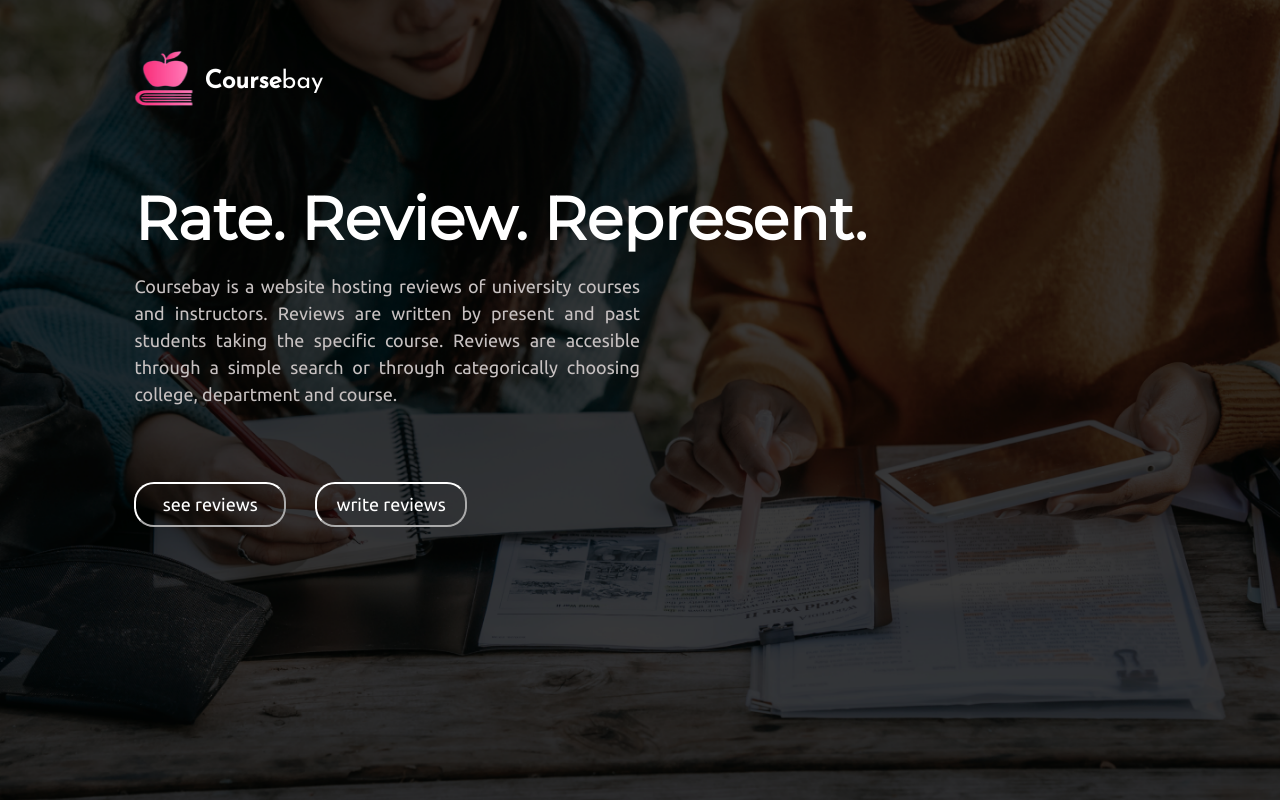
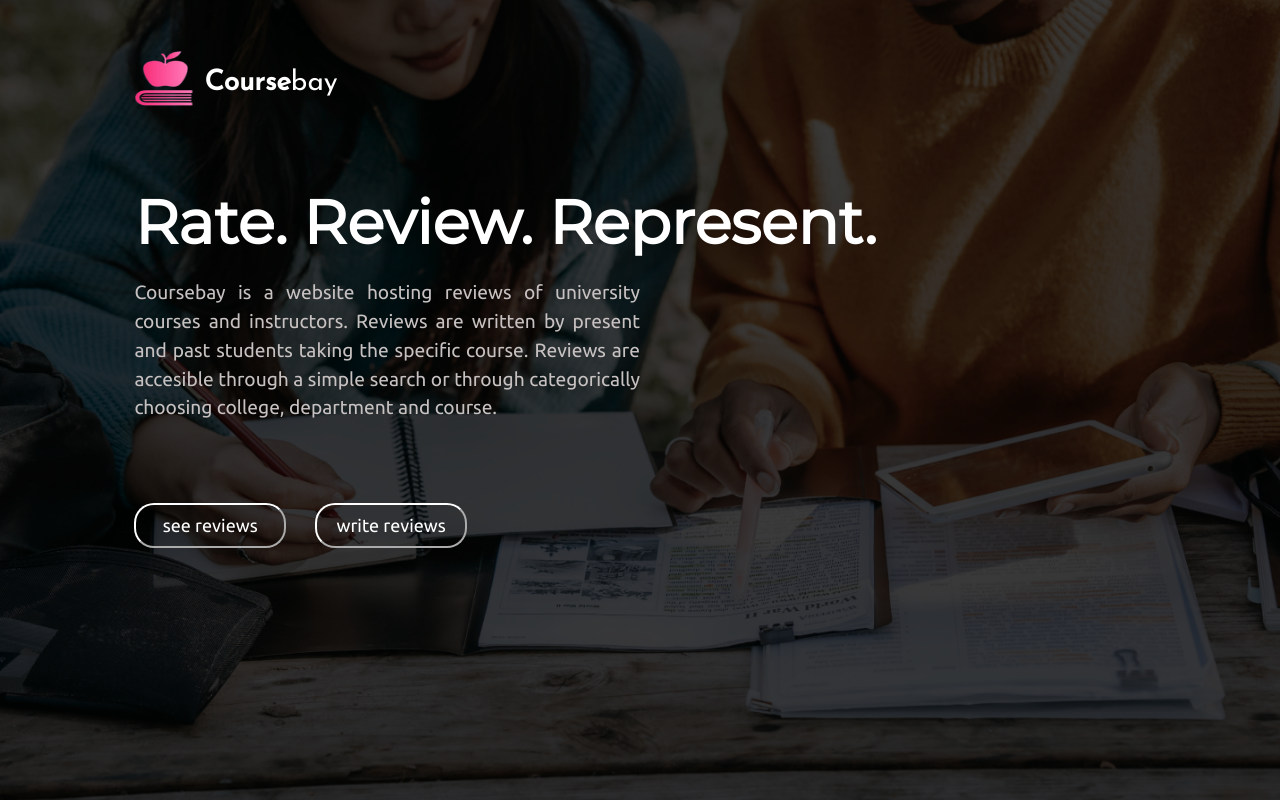
Before and after one commit to qor-101/cafe-review, a Django app: page / in a window 1280 px wide. Run offline with Django 3.2, Linux system fonts and the light colour scheme.

Commit message:
proper %

```diff
--- a/static/style.css
+++ b/static/style.css
@@ -7,7 +7,7 @@ body{
 	}
 .logo{
 	font-family: Josefin Sans;
-    font-size: 1.563rem ;
+    font-size: 175% ;
     margin-top: 4%;
 	margin-left:10%;
 	color: white;
@@ -17,14 +17,14 @@ body{
     margin-top: 7%;
     font-family:Montserrat;
     font-weight:bolder;
-    font-size: 3.75rem;
+    font-size: 380%;
     color: white;
     margin-left: 10%;
     }
 .para{
     margin-left: 10%;
     color:#c7c1c1;
-    font-size:1.125rem;
+    font-size: 120%;
     font-weight:lighter;
     line-height: 150%;
     text-align: justify;
@@ -42,7 +42,7 @@ body{
     font-family:ubuntu;
     font-size: 1.125rem;
     margin-left: 10%;
-    margin-top: 1.25rem;
+    margin-top: 2%;
     }
 #button1{
     width: 12%;
@@ -55,7 +55,7 @@ body{
     font-family:ubuntu;
     font-size: 1.125rem;
     margin-left: 2%;
-    margin-top: 1.25rem;
+    margin-top: 2%;
     }
 #button:hover{
     background-color: white;
```
